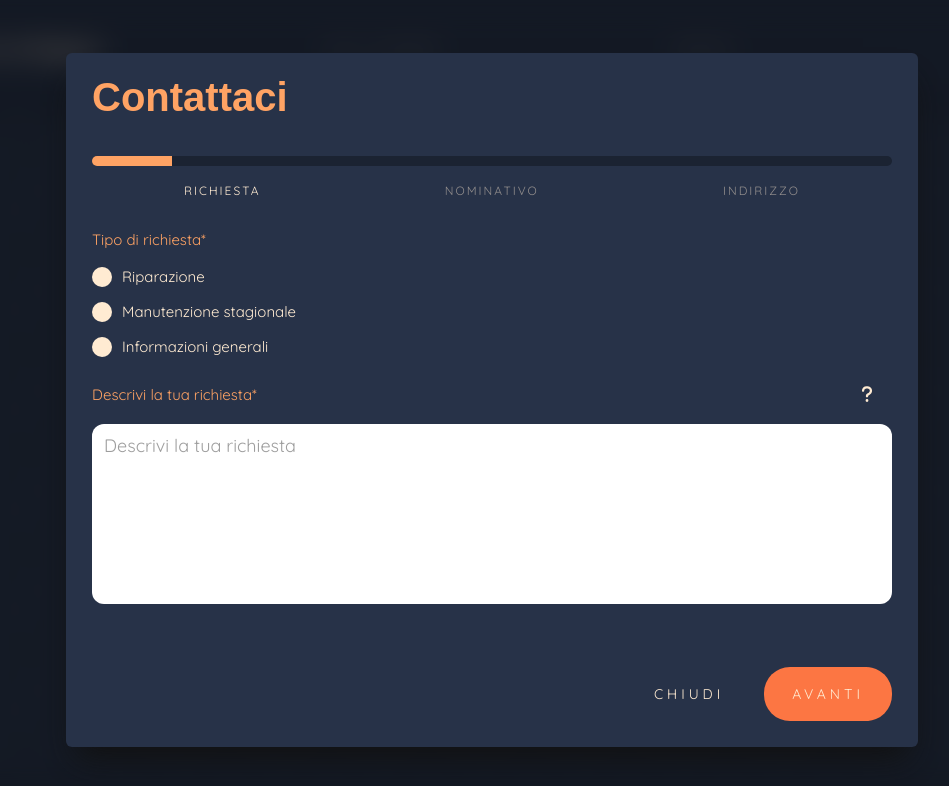
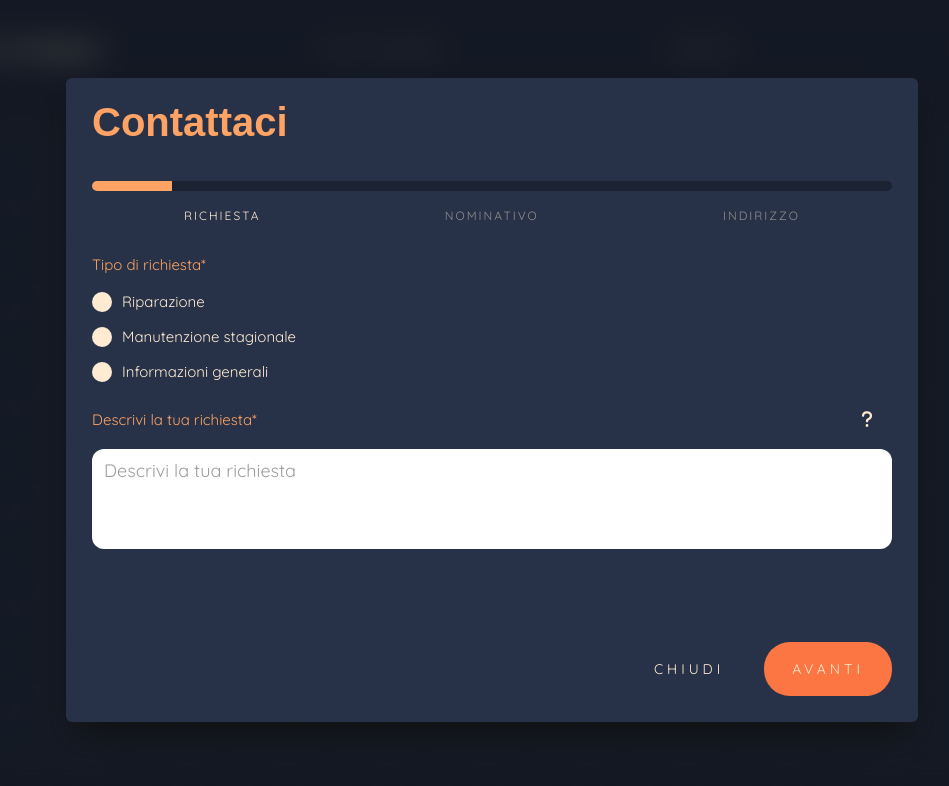
Before and after one commit to NicoloCavalli95horses/pego-website, a Vue app: page /contact in a window 1280 px wide. Shown: the top 786 px of the page, without its empty margins (148-1097 px from the left). Built offline with nearby package versions, Linux system fonts and the light colour scheme; a web font is replaced by a local one.

Commit message:
textarea height

```diff
--- a/src/components/ContactModal.vue
+++ b/src/components/ContactModal.vue
@@ -3,7 +3,7 @@
   <Modal
     title="Contattaci"
     :width="device != 'mobile' ? 80 : undefined"
-    :height="device != 'mobile' ? 65 : undefined"
+    :height="device != 'mobile' ? 60 : undefined"
     :click_out_close="true"
     :full_size="device == 'mobile'"
     @closed="$router.push('/')"
--- a/src/components/InputText.vue
+++ b/src/components/InputText.vue
@@ -248,7 +248,7 @@ onUnmounted(() => {
   }
 
   textarea {
-    height: 18rem;
+    height: 10rem;
     padding: 1rem 1.2rem;
     resize: none;
     &::placeholder {
```
